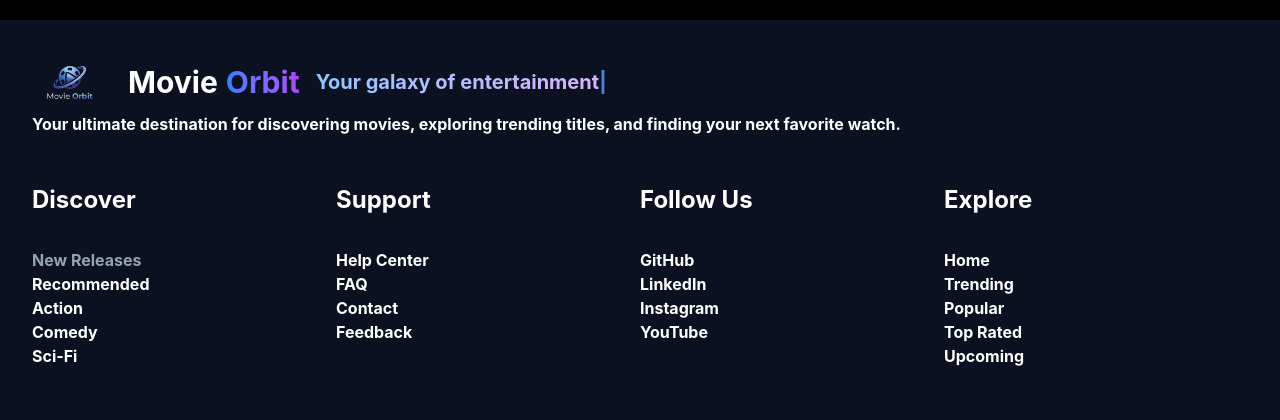
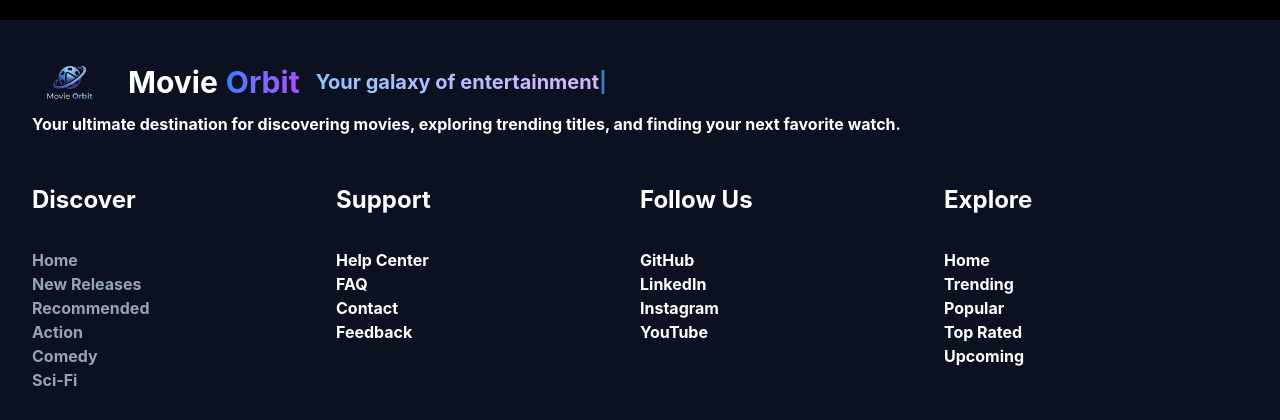
Before and after one commit to Prashant6307/Movie-orbit, a React (Vite) app: page /search in a window 1280 px wide. Both pictures are taken after a click on the button "Popular". Shown: the part 336-756 px from the top of the page. Built offline with nearby package versions, Linux system fonts and the light colour scheme; no server answers.

Commit message:
updated search ui and functionality

```diff
--- a/src/components/CategoryNav.jsx
+++ b/src/components/CategoryNav.jsx
@@ -145,7 +145,7 @@ function CategoryNav() {
                             {
                                 showGenres && (
                                     <div
-                                        className="absolute top-full left-0 w-56 bg-[#111827] border border-[#334155] rounded-xl shadow-2xl p-3 z-50 "
+                                        className="absolute top-full -left-10 sm:-left-20 max-w-max bg-[#111827] border border-[#334155] rounded-xl shadow-2xl p-3 z-50 text-sm md:text-md lg:text-lg md:pr-2"
                                     >
                                         {
                                             item.genres.map((genre) => (
--- a/src/components/Footer.jsx
+++ b/src/components/Footer.jsx
@@ -1,18 +1,23 @@
 import { useEffect, useState } from "react"
 import logo_bg from "../images/logo-bg.png"
-
+import { Link, useLocation } from "react-router-dom";
 
 const taglines = [
-        "Explore the universe of movies",
-        "Your galaxy of entertainment",
-        "Discover movies beyond the ordinary",
-        "Orbit through endless stories"
-    ]
+    "Explore the universe of movies",
+    "Your galaxy of entertainment",
+    "Discover movies beyond the ordinary",
+    "Orbit through endless stories"
+]
 
 function Footer() {
 
     const [tagline, setTagline] = useState("")
     const [index, setIndex] = useState(0)
+
+    const location = useLocation();
+
+    const isMoviePage = location.pathname.startsWith("/movies");
+    const isTVPage = location.pathname.startsWith("/tv-shows");
 
     useEffect(() => {
         let i = 0
@@ -63,11 +68,78 @@ function Footer() {
                 <div className="grid grid-cols-4 mt-12">
                     <div>
                         <h3 className="text-2xl mb-8">Discover</h3>
-                        <p className="text-[#94A3B8] hover:text-[#60A5FA]">New Releases</p>
-                        <p>Recommended</p>
-                        <p>Action</p>
-                        <p>Comedy</p>
-                        <p>Sci-Fi</p>
+                        <Link
+                            to="/movies/popular"
+                            className="block text-[#94A3B8] hover:text-[#60A5FA]"
+                        >
+                            Home
+                        </Link>
+                        {
+                            isMoviePage && (
+                                <>
+                                    <Link
+                                        to="/movies/upcoming"
+                                        className="block text-[#94A3B8] hover:text-[#60A5FA]"
+                                    >
+                                        New Releases
+                                    </Link>
+
+                                    <Link
+                                        to="/movies/top_rated"
+                                        className="block text-[#94A3B8] hover:text-[#60A5FA]"
+                                    >
+                                        Recommended
+                                    </Link>
+
+                                    <Link
+                                        to="/movies/genre/28/Action"
+                                        className="block text-[#94A3B8] hover:text-[#60A5FA]"
+                                    >
+                                        Action
+                                    </Link>
+
+                                    <Link
+                                        to="/movies/genre/35/Comedy"
+                                        className="block text-[#94A3B8] hover:text-[#60A5FA]"
+                                    >
+                                        Comedy
+                                    </Link>
+
+                                    <Link
+                                        to="/movies/genre/878/Sci-Fi"
+                                        className="block text-[#94A3B8] hover:text-[#60A5FA]"
+                                    >
+                                        Sci-Fi
+                                    </Link>
+                                </>
+                            )
+                        }
+                        {
+                            isTVPage && (
+                                <>
+                                    <Link
+                                        to="/tv-shows/genre/10759/Action%20%26%20Adventure"
+                                        className="block text-[#94A3B8] hover:text-[#60A5FA]"
+                                    >
+                                        Action & Adventure
+                                    </Link>
+
+                                    <Link
+                                        to="/tv-shows/genre/35/Comedy"
+                                        className="block text-[#94A3B8] hover:text-[#60A5FA]"
+                                    >
+                                        Comedy
+                                    </Link>
+
+                                    <Link
+                                        to="/tv-shows/genre/10765/Sci-Fi%20%26%20Fantasy"
+                                        className="block text-[#94A3B8] hover:text-[#60A5FA]"
+                                    >
+                                        Sci-Fi & Fantasy
+                                    </Link>
+                                </>
+                            )
+                        }
                     </div>
                     <div>
                         <h3 className="text-2xl mb-8">Support</h3>
--- a/src/components/Home.jsx
+++ b/src/components/Home.jsx
@@ -24,7 +24,9 @@ function Home({ searchResults }) {
         <div className="bg-black text-white p-4">
             <div className="max-w-7xl mx-auto">
 
-
+                <h2 className="text-white text-4xl font-bold mb-6">
+                    Popular
+                </h2>
                 <div className="grid grid-cols-2  md:grid-cols-3 lg:grid-cols-5 gap-8 mt-4">
                     {
                         (searchResults.length > 0 ? searchResults : movies).filter((movie) => movie.poster_path).map((movie) => (
--- a/src/components/SearchResults.jsx
+++ b/src/components/SearchResults.jsx
@@ -1,25 +1,37 @@
-import { useSearchParams } from "react-router-dom";
-import MovieCard from "./MovieCard";
-import { API_KEY } from "../api/tmdb";
-import { useEffect, useState } from "react";
-import Pagination from "./Pagination";
+import { useSearchParams } from "react-router-dom"
+import MovieCard from "./MovieCard"
+import { API_KEY } from "../api/tmdb"
+import { useEffect, useState } from "react"
+import Pagination from "./Pagination"
+import ShowCard from "./ShowCard"
 
 function SearchResults() {
-    const [searchParams] = useSearchParams();
-    const query = searchParams.get("query");
+    const [searchParams, setSearchParams] = useSearchParams()
+    const query = searchParams.get("query")
     const [searchData, setSearchData] = useState([])
 
-    let [page, setPage] = useState(1)
+    const page = Number(searchParams.get("page")) || 1
+
+    const [totalPages, setTotalPages] = useState(1)
+
+    const movies = searchData.filter(
+        item => item.media_type === "movie"
+    )
+
+    const shows = searchData.filter(
+        item => item.media_type === "tv"
+    )
 
     useEffect(() => {
         if (!query) return
-        const getMovie = async (query) => {
-            const res = await fetch(`https://api.themoviedb.org/3/search/movie?api_key=${API_KEY}&query=${query}`)
+
+        const getMovie = async () => {
+            const res = await fetch(`https://api.themoviedb.org/3/search/multi?api_key=${API_KEY}&query=${query}&page=${page}`)
             const data = await res.json()
-            setSearchData(data.results);
-
+            setSearchData(data.results || [])
+            setTotalPages(data.total_pages || 1)
         }
-        getMovie(query)
+        getMovie()
     }, [query, page])
 
 
@@ -29,18 +41,42 @@ function SearchResults() {
         <div className="bg-black text-white p-4">
             <div className="max-w-7xl mx-auto">
                 <h1 className="text-4xl font-bold">
-                    {query ? `Search result for "${query}"` : "Popular Movies"}
+                    {`Search result for "${query}"`}
                 </h1>
+                <h2 className="text-3xl font-bold mt-8">Movies</h2>
                 <div className="grid grid-cols-2  md:grid-cols-3 lg:grid-cols-5 gap-8 mt-4">
 
-                    {searchData.filter((movie) => movie.poster_path).map((movie) => <MovieCard key={movie.id} movie={movie} />)
+                    {
+                        movies
+                            .filter(movie => movie.poster_path)
+                            .map(movie => (
+                                <MovieCard
+                                    key={movie.id}
+                                    movie={movie}
+                                />
+                            ))
                     }
+                </div>
+                <h2 className="mt-8 text-3xl font-bold">
+                    TV Shows
+                </h2>
+                <div className="grid grid-cols-2  md:grid-cols-3 lg:grid-cols-5 gap-8 mt-4">
 
-
+                    {
+                        shows
+                            .filter(show => show.poster_path)
+                            .map(show => (
+                                <ShowCard
+                                    key={show.id}
+                                    show={show}
+                                />
+                            ))
+                    }
                 </div>
                 <Pagination
                     page={page}
-                    setPage={setPage}
+                    totalPages={totalPages}
+                    setSearchParams={setSearchParams}
                 />
             </div>
         </div>
--- a/src/components/TvShows.jsx
+++ b/src/components/TvShows.jsx
@@ -55,7 +55,7 @@ function TvShows() {
                 <h1 className="text-4xl font-bold mb-8">
                     {genreName
                         ? genreName
-                        : category?.replace("_", " ").replace(/\b\w/g, char => char.toUpperCase())}
+                        : category?.replace("_", " ").replace(/\b\w/g, char => char.toUpperCase()) }
                 </h1>
 
 
```
Also changed, not shown: src/components/Header.jsx (+4 -4 lines).
